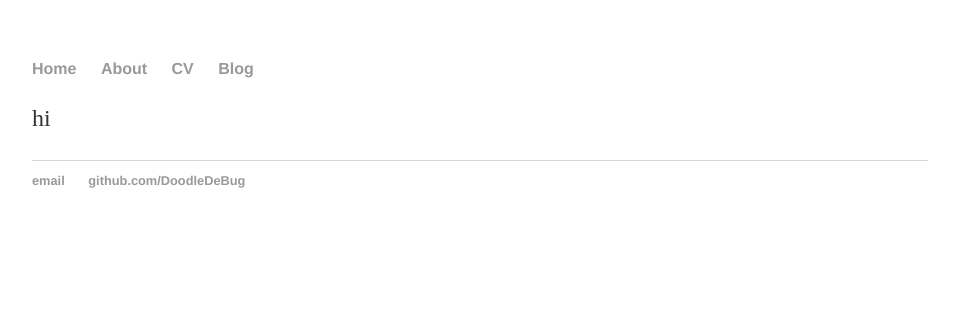
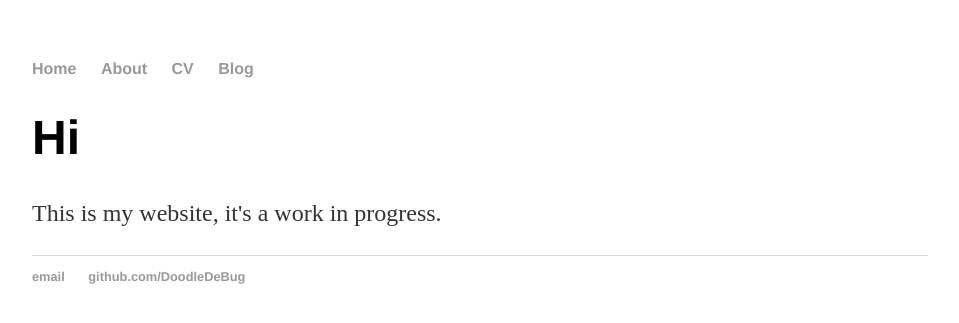
Before and after one commit to DoodleDeBug/DoodleDeBug.github.io, a Jekyll site: the page built from about/index.html, in a window 1280 px wide. Shown: the top 323 px of the page, without its empty margins (160-1119 px from the left). Built offline with Jekyll 4.4.1, drawn with Linux system fonts in a browser that asks for light colours.

Commit message:
Update index.html

```diff
--- a/about/index.html
+++ b/about/index.html
@@ -2,4 +2,5 @@
 layout: default
 title: About
 ---
-<p>hi</p>
+<h1>Hi</h1>
+<p>This is my website, it's a work in progress. </p>
```
